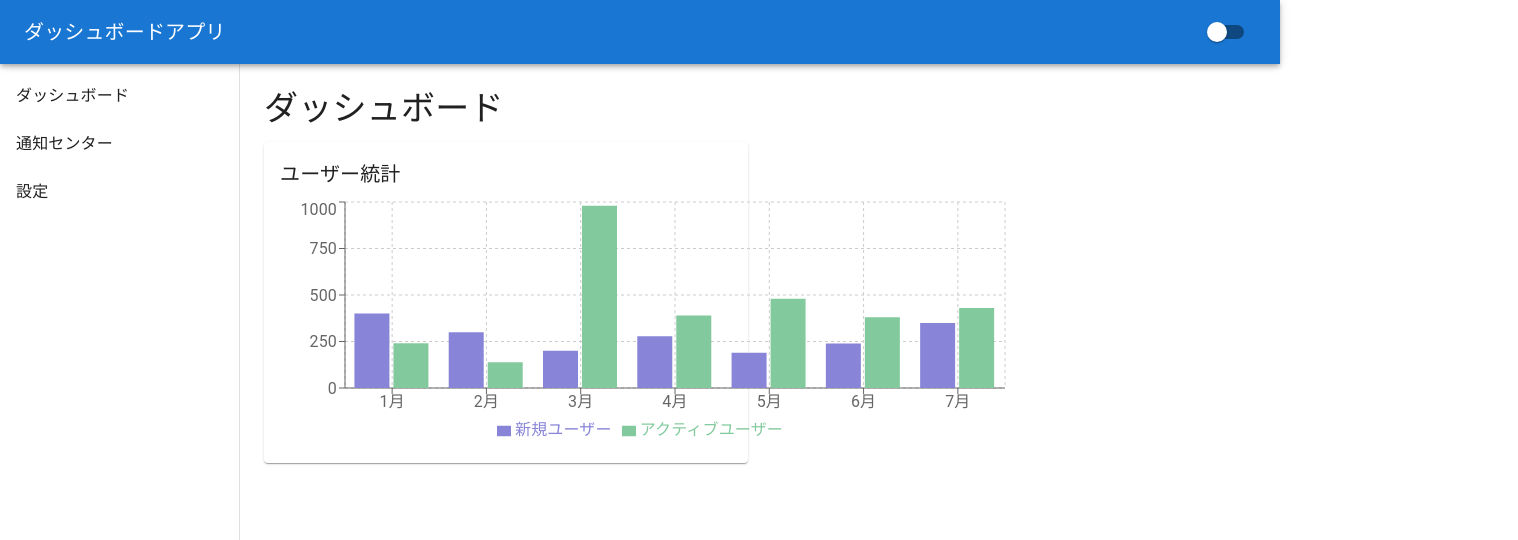
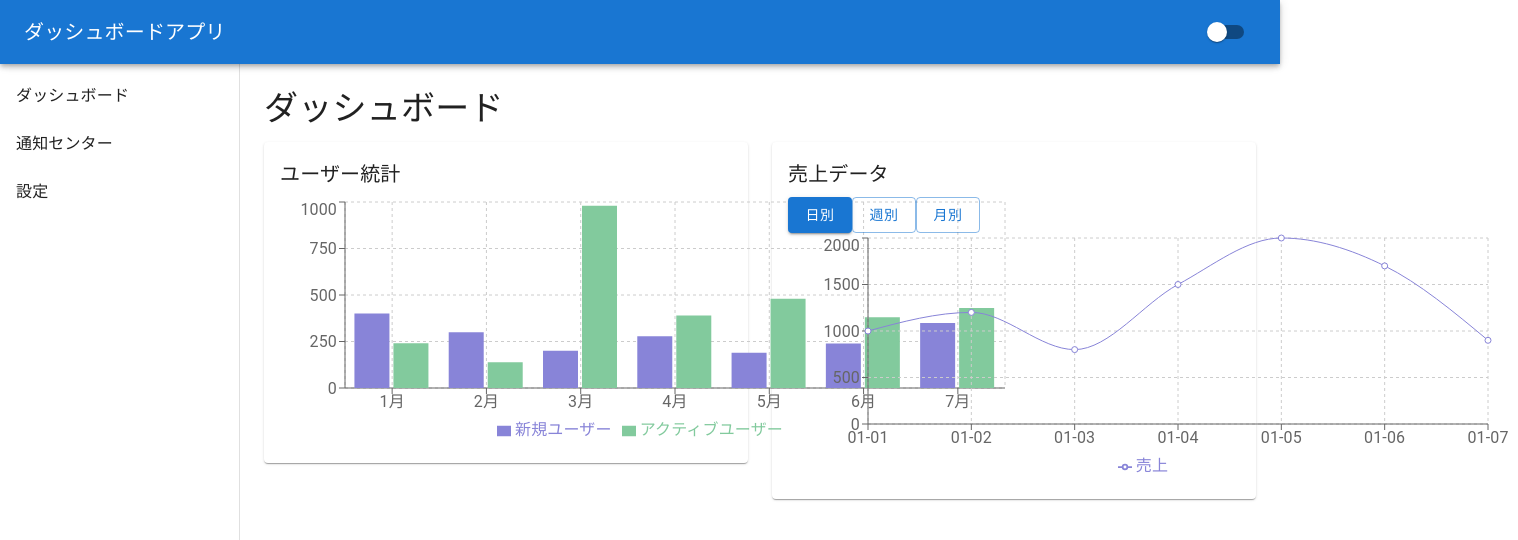
Before and after one commit to FOXHOUND-Ogasawara/dashboard-app, a React (Vite) app: page / in a window 1280 px wide. Shown: the top 540 px of the page, 1518 px wide, since content can reach past the window. Built offline with nearby package versions, Linux system fonts and the light colour scheme.

Commit message:
タスク2：売上データの折れ線グラフ作成
タスク2の実装完了。

```diff
--- /dev/null
+++ b/src/components/SalesChart.tsx
@@ -0,0 +1,72 @@
+import {
+  CartesianGrid,
+  Legend,
+  Line,
+  LineChart,
+  Tooltip,
+  XAxis,
+  YAxis,
+} from "recharts";
+import {
+  dailySalesData,
+  weeklySalesData,
+  monthlySalesData,
+} from "../data/salesData";
+import { Button } from "@mui/material";
+import { useState } from "react";
+type ViewType = "daily" | "weekly" | "monthly";
+
+const SalesChart = () => {
+  const [view, setView] = useState<ViewType>("daily");
+
+  const getChartData = () => {
+    switch (view) {
+      case "daily":
+        return dailySalesData;
+      case "weekly":
+        return weeklySalesData;
+      case "monthly":
+        return monthlySalesData;
+      default:
+        return dailySalesData;
+    }
+  };
+
+  return (
+    <>
+      <Button
+        variant={view === "daily" ? "contained" : "outlined"}
+        onClick={() => setView("daily")}
+      >
+        日別
+      </Button>
+      <Button
+        variant={view === "weekly" ? "contained" : "outlined"}
+        onClick={() => setView("weekly")}
+      >
+        週別
+      </Button>
+      <Button
+        variant={view === "monthly" ? "contained" : "outlined"}
+        onClick={() => setView("monthly")}
+      >
+        月別
+      </Button>
+      <LineChart
+        width={730}
+        height={250}
+        data={getChartData()}
+        margin={{ top: 5, right: 30, left: 20, bottom: 5 }}
+      >
+        <CartesianGrid strokeDasharray="3 3" />
+        <XAxis dataKey="label" />
+        <YAxis />
+        <Tooltip />
+        <Legend />
+        <Line type="monotone" dataKey="sales" name="売上" stroke="#8884d8" />
+      </LineChart>
+    </>
+  );
+};
+
+export default SalesChart;
--- a/src/pages/Dashboard.tsx
+++ b/src/pages/Dashboard.tsx
@@ -2,6 +2,7 @@ import { Paper, Typography } from "@mui/material";
 import Grid from "@mui/material/GridLegacy";
 import React from "react";
 import UserStatsChart from "../components/UserStatsChart.tsx";
+import SalesChart from "../components/SalesChart.tsx";
 
 const Dashboard: React.FC = () => {
   return (
@@ -18,6 +19,15 @@ const Dashboard: React.FC = () => {
             <UserStatsChart />
           </Paper>
         </Grid>
+
+          <Grid item xs={12} md={6}>
+          <Paper sx={{ p: 2 }}>
+            <Typography variant="h6" gutterBottom>
+              売上データ
+            </Typography>
+            <SalesChart />
+          </Paper>
+        </Grid>
       </Grid>
     </div>
   );
```
